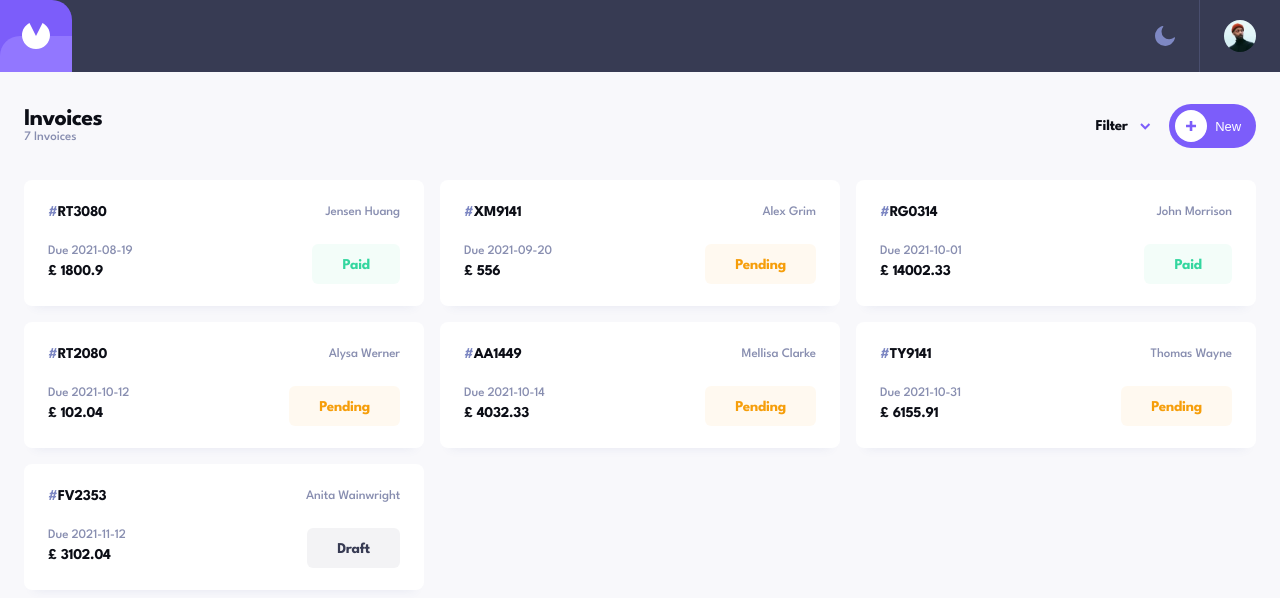
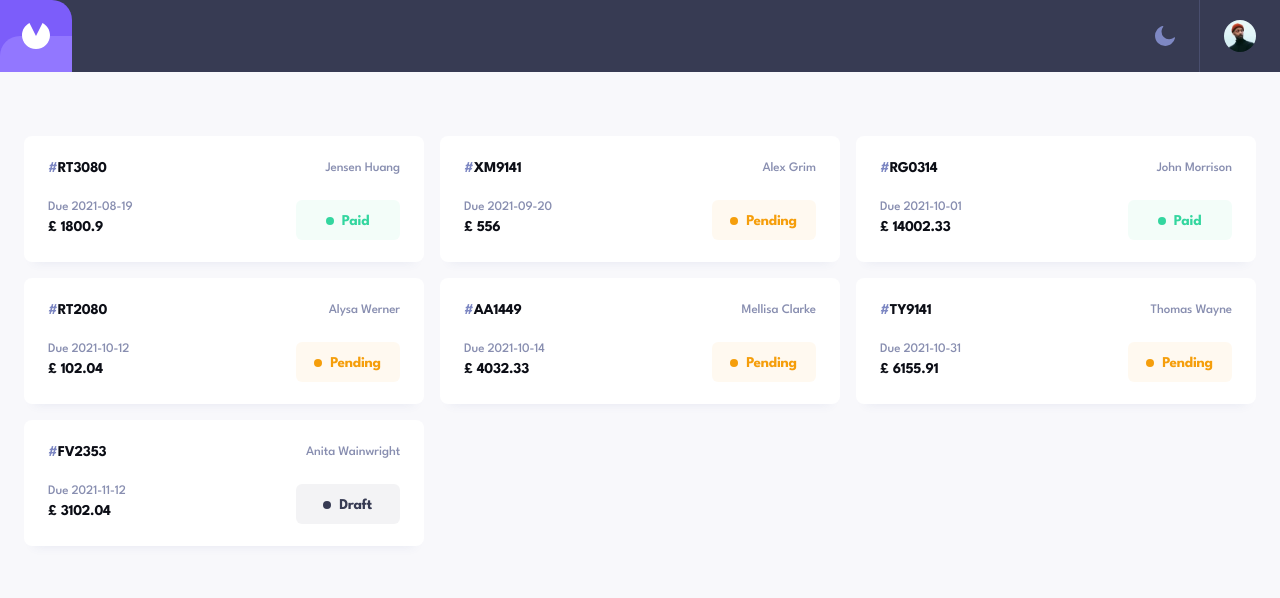
Before and after one commit to Nikkakko/invoice-app, a React (Vite) app: page / in a window 1280 px wide. Shown: the top 598 px of the page. Built offline with nearby package versions, Linux system fonts and the light colour scheme.

Commit message:
added react-router-dom

```diff
--- a/package.json
+++ b/package.json
@@ -15,6 +15,7 @@
     "react-dom": "^18.2.0",
     "react-hook-form": "^7.43.9",
     "react-redux": "^8.0.5",
+    "react-router-dom": "^6.10.0",
     "styled-components": "^5.3.9"
   },
   "devDependencies": {
--- a/src/App.tsx
+++ b/src/App.tsx
@@ -1,43 +1,24 @@
-import styled from 'styled-components';
-import { Header, InvoiceCard, Invoices } from './components';
-import { useAppSelector } from './app/hooks';
+import {
+  Routes,
+  Route,
+  createRoutesFromElements,
+  createBrowserRouter,
+  RouterProvider,
+} from 'react-router-dom';
+import { Home, InvoiceDetail } from './pages';
+import RootLayout from './layout/RootLayout';
+
+const router = createBrowserRouter(
+  createRoutesFromElements(
+    <Route path='/' element={<RootLayout />}>
+      <Route index element={<Home />} />
+      <Route path='invoice/:id' element={<InvoiceDetail />} />
+    </Route>
+  )
+);
 
 const App = () => {
-  const { invoices } = useAppSelector(state => state.invoice);
-  return (
-    <Container>
-      <Header />
-      <Main>
-        <Invoices />
-        {invoices.length === 0 && <p>No invoices</p>}
-        <InvocieWrapper>
-          {invoices.map(invoice => (
-            <InvoiceCard key={invoice.id} invoice={invoice} />
-          ))}
-        </InvocieWrapper>
-      </Main>
-    </Container>
-  );
+  return <RouterProvider router={router} />;
 };
 
-const Container = styled.div`
-  width: 100vw;
-  height: 100vh;
-`;
-
-const Main = styled.main`
-  display: flex;
-  flex-direction: column;
-  /* align-items: center; */
-  padding: 32px 24px 105px 24px;
-`;
-
-const InvocieWrapper = styled.div`
-  margin-top: 32px;
-
-  display: grid;
-  grid-template-columns: repeat(auto-fill, minmax(300px, 1fr));
-  gap: 16px;
-`;
-
 export default App;
--- a/src/components/InvoiceCard.tsx
+++ b/src/components/InvoiceCard.tsx
@@ -67,14 +67,33 @@ const StatusText = styled(SmallHeadingVariant)<{ color: string }>`
   color: ${({ color }) =>
     color === 'paid' ? '#33D69F' : color === 'pending' ? '#F59E0B' : '#373B53'};
   z-index: 1;
+
+  &:before {
+    content: '';
+    display: inline-block;
+    width: 8px;
+    height: 8px;
+    margin-right: 8px;
+    border-radius: 50%;
+    background-color: ${({ color }) =>
+      color === 'paid'
+        ? '#33D69F'
+        : color === 'pending'
+        ? '#F59E0B'
+        : '#373B53'};
+  }
 `;
 
 const Status = styled.div<{
   status: string;
 }>`
   border-radius: 6px;
-  padding: 14px 30px 11px 30px;
+  padding: 14px 19px 11px 18px;
   position: relative;
+  width: 104px;
+  display: flex;
+  justify-content: center;
+  align-items: center;
 
   &:after {
     content: '';
--- /dev/null
+++ b/src/layout/RootLayout.tsx
@@ -0,0 +1,28 @@
+import { Outlet } from 'react-router-dom';
+import styled from 'styled-components';
+import { Header } from '../components';
+
+const RootLayout = () => {
+  return (
+    <Container>
+      <Header />
+      <Main>
+        <Outlet />
+      </Main>
+    </Container>
+  );
+};
+
+const Container = styled.div`
+  width: 100vw;
+  height: 100vh;
+`;
+
+const Main = styled.main`
+  display: flex;
+  flex-direction: column;
+  /* align-items: center; */
+  padding: 32px 24px 105px 24px;
+`;
+
+export default RootLayout;
--- /dev/null
+++ b/src/pages/Home.tsx
@@ -0,0 +1,23 @@
+import styled from 'styled-components';
+import { InvoiceCard } from '../components';
+import { useAppSelector } from '../app/hooks';
+
+const Home = () => {
+  const { invoices } = useAppSelector(state => state.invoice);
+  return (
+    <InvocieWrapper>
+      {invoices.map(invoice => (
+        <InvoiceCard key={invoice.id} invoice={invoice} />
+      ))}
+    </InvocieWrapper>
+  );
+};
+
+const InvocieWrapper = styled.div`
+  margin-top: 32px;
+
+  display: grid;
+  grid-template-columns: repeat(auto-fill, minmax(300px, 1fr));
+  gap: 16px;
+`;
+export default Home;
--- /dev/null
+++ b/src/pages/InvoiceDetail.tsx
@@ -0,0 +1,7 @@
+import React from 'react';
+
+const InvoiceDetail = () => {
+  return <div>InvoiceDetail</div>;
+};
+
+export default InvoiceDetail;
--- /dev/null
+++ b/src/pages/index.ts
@@ -0,0 +1,2 @@
+export { default as Home } from './Home';
+export { default as InvoiceDetail } from './InvoiceDetail';
```
Also changed, not shown: 1 other file (tests, documents, lock files or other folders).
